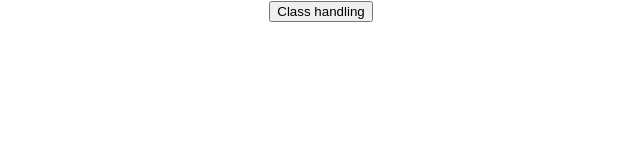
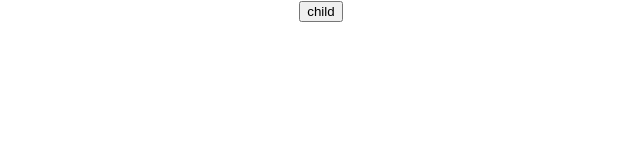
Before and after one commit to yewbdar/new-react, a React (Create React App) app: page / in a window 1280 px wide. Shown: the top 160 px of the page, without its empty margins (319-959 px from the left). Built offline with nearby package versions, Linux system fonts and the light colour scheme.

Commit message:
mothod as props

```diff
--- a/src/App.js
+++ b/src/App.js
@@ -7,13 +7,16 @@ import Message from './components/Message'
 import Counter from './components/Counter'
 import FunctionClick from './components/FunctionClick'
 import ClassClick from './components/ClassClick'
-
+import ParentComponet from './components/ParentComponet'
+import   ChildComponent from './components/ChildComponent'
 
 function App() {
   return (
     <div className="App">
+      {/* <ChildComponent/> */}
+      <ParentComponet/>
       {/* <FunctionClick/> */}
-      <ClassClick/>
+      {/* <ClassClick/> */}
       {/* <Counter/> */}
       {/* <Message/> */}
       {/* <Greet name='yoyyo'><p>this is a childe</p></Greet>
--- /dev/null
+++ b/src/components/ChildComponent.js
@@ -0,0 +1,11 @@
+import React from 'react';
+
+const ChildComponent = (props) => {
+    return (
+        <div>
+            <button onClick={()=>props.eventHandler('moral')} >child </button>
+        </div>
+    );
+}
+
+export default ChildComponent;
--- /dev/null
+++ b/src/components/ParentComponet.js
@@ -0,0 +1,21 @@
+import React, { Component } from 'react'
+
+
+import ChildComponent from './ChildComponent'
+
+export default class ParentComponet extends Component {
+    state={
+        massage:'yoyea'
+    }
+    eventHaldlet=(str)=>{
+        console.log(this.state.massage ,"hello", str)
+
+    }
+    render() {
+        return (
+            <div>
+                <ChildComponent eventHandler={this.eventHaldlet}/>
+            </div>
+        )
+    }
+}
```
